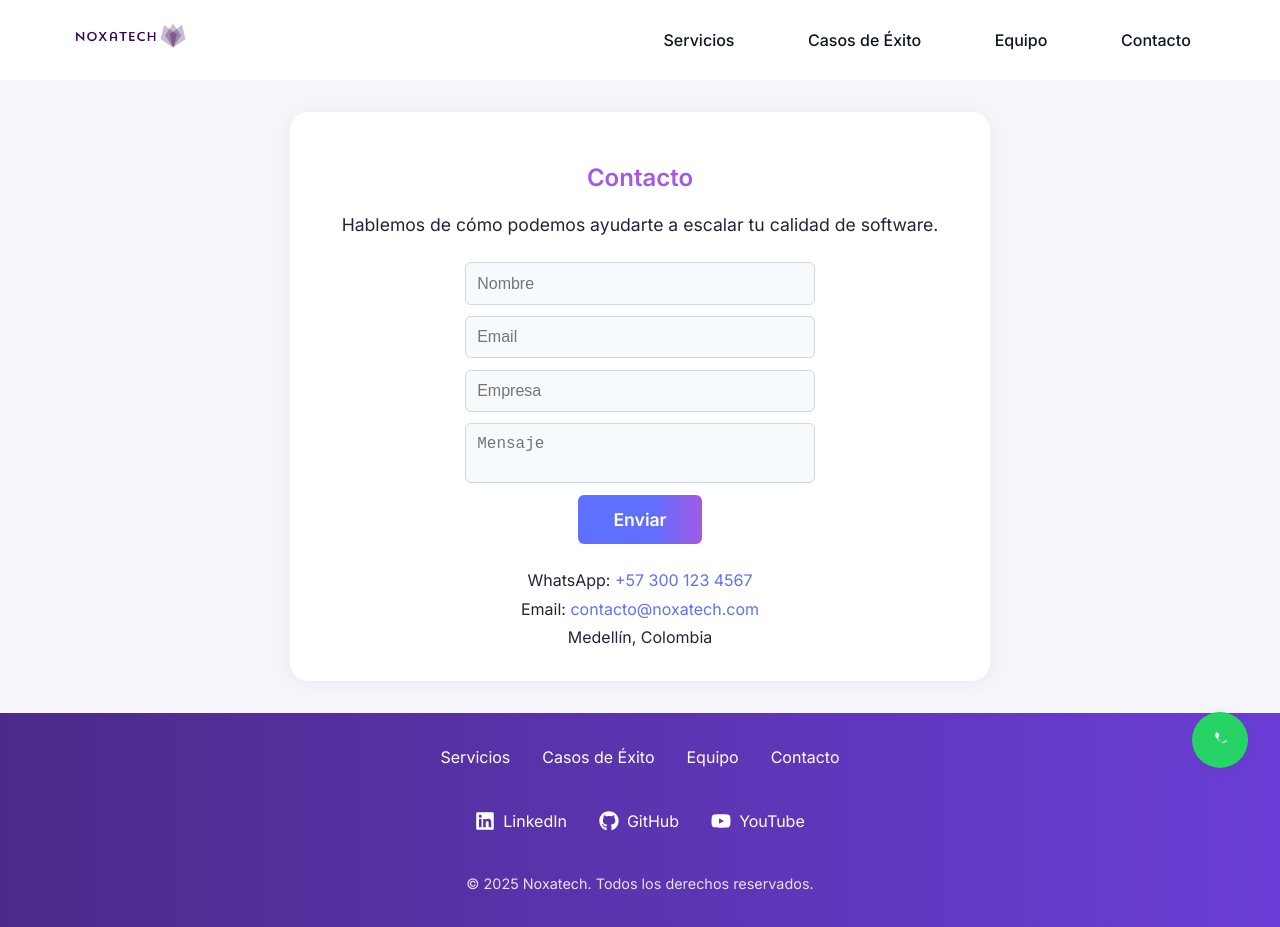
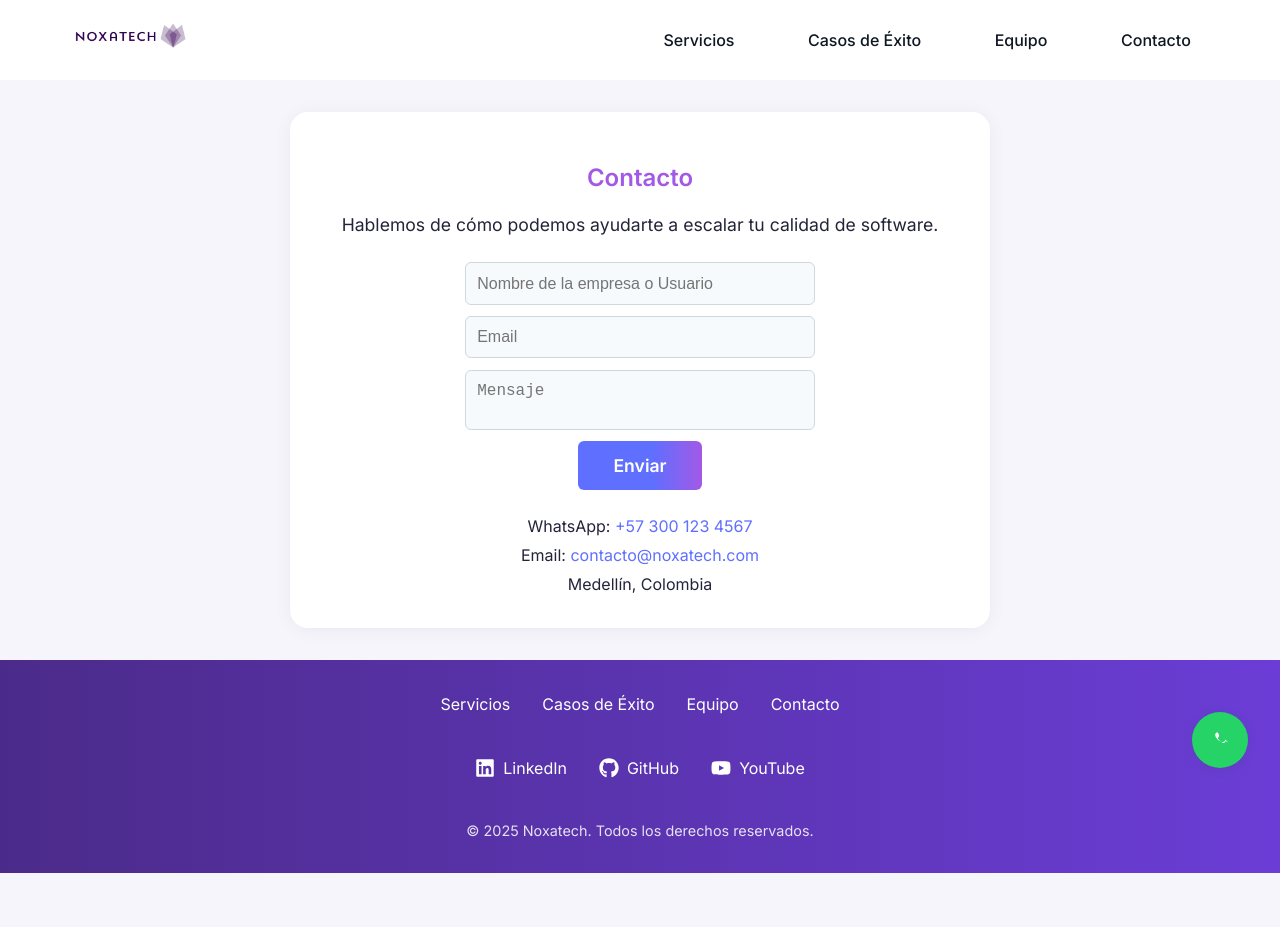
Before and after one commit to Mat199609/Noxatech, a React (Vite) app: page /contacto in a window 1280 px wide. After the commit the page ends 873 px from the top, so only its background shows below. Built offline with nearby package versions, Linux system fonts and the light colour scheme.

Commit message:
Email component

```diff
--- a/package.json
+++ b/package.json
@@ -10,6 +10,7 @@
     "preview": "vite preview"
   },
   "dependencies": {
+    "@emailjs/browser": "^4.4.1",
     "framer-motion": "^12.23.22",
     "react": "^19.1.1",
     "react-dom": "^19.1.1",
--- a/src/App.css
+++ b/src/App.css
@@ -707,7 +707,7 @@ body {
   position: fixed;
   bottom: 32px;
   right: 32px;
-  z-index: 1000;
+  z-index: 999;
   box-shadow: 0 2px 8px rgba(44,83,100,0.18);
   border-radius: 50%;
   background: #25D366;
--- a/src/components/ContactSection.jsx
+++ b/src/components/ContactSection.jsx
@@ -1,11 +1,27 @@
-import React, { useState } from 'react';
+import React, { useState, useRef } from 'react';
+import emailjs from '@emailjs/browser';
 
 const ContactSection = () => {
   const [sent, setSent] = useState(false);
-  const handleSubmit = e => {
+  const form = useRef();
+
+  const handleSubmit = (e) => {
     e.preventDefault();
-    setSent(true);
+
+    const serviceID = 'service_ol36q86';
+    const templateID = 'template_rmcsv8l';
+    const publicKey = 'l1WiowePZ9dD5HWcN';
+
+    emailjs.sendForm(serviceID, templateID, form.current, publicKey)
+      .then((result) => {
+          console.log(result.text);
+          setSent(true);
+      }, (error) => {
+          console.log(error.text);
+          alert('Hubo un error al enviar el mensaje. Por favor, inténtalo de nuevo.');
+      });
   };
+
   return (
     <section className="contact-section">
       <h2>Contacto</h2>
@@ -13,17 +29,16 @@ const ContactSection = () => {
       {sent ? (
         <div className="contact-success">¡Gracias! Te contactaremos pronto.</div>
       ) : (
-        <form className="contact-form" onSubmit={handleSubmit}>
-          <input type="text" placeholder="Nombre" required />
-          <input type="email" placeholder="Email" required />
-          <input type="text" placeholder="Empresa" required />
-          <textarea placeholder="Mensaje" required />
+        <form ref={form} className="contact-form" onSubmit={handleSubmit}>
+          <input type="text" name="name" placeholder="Nombre de la empresa o Usuario" required />
+          <input type="email" name="email" placeholder="Email" required />
+          <textarea name="message" placeholder="Mensaje" required />
           <button type="submit">Enviar</button>
         </form>
       )}
       <div className="contact-info">
         <span>WhatsApp: <a href="https://wa.me/573001234567" target="_blank" rel="noopener noreferrer">+57 300 123 4567</a></span>
-  <span>Email: <a href="mailto:contacto@noxatech.com">contacto@noxatech.com</a></span>
+        <span>Email: <a href="mailto:contacto@noxatech.com">contacto@noxatech.com</a></span>
         <span>Medellín, Colombia</span>
       </div>
     </section>
--- a/src/components/Footer.jsx
+++ b/src/components/Footer.jsx
@@ -1,4 +1,5 @@
 import React from 'react';
+import { Link } from 'react-router-dom';
 import { FaLinkedin, FaGithub, FaYoutube } from 'react-icons/fa';
 import './Footer.css';
 
@@ -6,10 +7,10 @@ const Footer = () => (
   <footer className="nexatech-footer">
     <div className="footer-content">
       <div className="footer-links">
-        <a href="/servicios">Servicios</a>
-        <a href="/casos">Casos de Éxito</a>
-        <a href="/equipo">Equipo</a>
-        <a href="/contacto">Contacto</a>
+        <Link to="/servicios">Servicios</Link>
+        <Link to="/casos">Casos de Éxito</Link>
+        <Link to="/equipo">Equipo</Link>
+        <Link to="/contacto">Contacto</Link>
       </div>
       <div className="footer-social" aria-label="Redes sociales">
         <a href="https://linkedin.com" target="_blank" rel="noopener noreferrer" aria-label="LinkedIn">
```
Also changed, not shown: src/components/Contact.jsx (+22 -7 lines), 1 other file (tests, documents, lock files or other folders).
